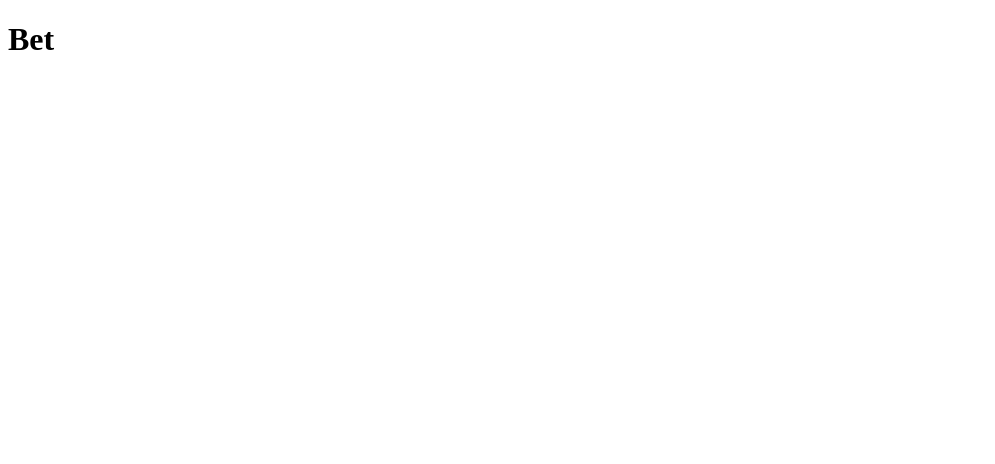
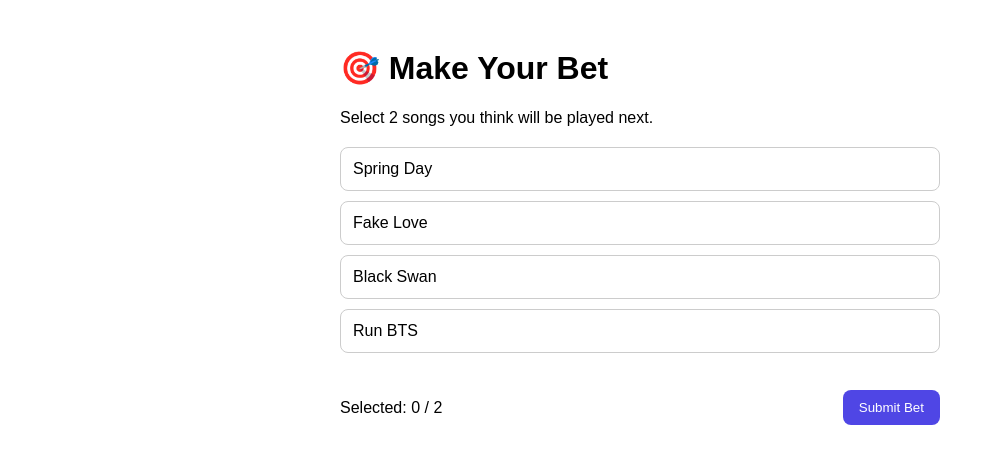
Before and after one commit to marcelaadriany/bts-songs-predictor, a React (Vite) app in the folder frontend/: page /bet in a window 1280 px wide. Shown: the top 464 px of the page, without its empty margins (0-995 px from the left). Built offline with nearby package versions, Linux system fonts and the light colour scheme.

Commit message:
feat: implement betting selection logic

```diff
--- /dev/null
+++ b/frontend/src/components/SongOption.tsx
@@ -0,0 +1,25 @@
+import type { Song } from "../types/Song";
+
+type Props = {
+  song: Song;
+  selected: boolean;
+  onSelect: (id: number) => void;
+};
+
+export default function SongOption({ song, selected, onSelect }: Props) {
+  return (
+    <div
+      onClick={() => onSelect(song.id)}
+      style={{
+        padding: "12px",
+        borderRadius: "8px",
+        border: selected ? "2px solid #4f46e5" : "1px solid #ccc",
+        backgroundColor: selected ? "#ede9fe" : "#fff",
+        cursor: "pointer",
+        transition: "0.2s",
+      }}
+    >
+      {song.name}
+    </div>
+  );
+}
--- a/frontend/src/pages/Bet.tsx
+++ b/frontend/src/pages/Bet.tsx
@@ -1,3 +1,108 @@
+import { useState } from "react";
+
+import SongOption from "../components/SongOption";
+import type { Song } from "../types/Song";
+
 export default function Bet() {
-  return <h1>Bet</h1>;
+  const songs: Song[] = [
+    { id: 1, name: "Dynamite", played: true },
+    { id: 2, name: "Butter", played: true },
+    { id: 3, name: "Spring Day", played: false },
+    { id: 4, name: "Fake Love", played: false },
+    { id: 5, name: "Black Swan", played: false },
+    { id: 6, name: "Run BTS", played: false },
+  ];
+
+  const availableSongs = songs.filter((song) => !song.played);
+
+  const [selectedSongs, setSelectedSongs] = useState<number[]>([]);
+
+  function handleSelect(songId: number) {
+    const alreadySelected = selectedSongs.includes(songId);
+
+    // remove seleção
+    if (alreadySelected) {
+      setSelectedSongs(selectedSongs.filter((id) => id !== songId));
+      return;
+    }
+
+    // impede mais de 2
+    if (selectedSongs.length >= 2) {
+      alert("You can only select 2 songs");
+      return;
+    }
+
+    // adiciona seleção
+    setSelectedSongs([...selectedSongs, songId]);
+  }
+
+  function handleSubmitBet() {
+    if (selectedSongs.length !== 2) {
+      alert("Select exactly 2 songs");
+      return;
+    }
+
+    console.log("Bet submitted:", selectedSongs);
+
+    alert("Bet submitted successfully!");
+  }
+
+  return (
+    <div style={styles.container}>
+      <h1>🎯 Make Your Bet</h1>
+
+      <p>Select 2 songs you think will be played next.</p>
+
+      <div style={styles.list}>
+        {availableSongs.map((song) => (
+          <SongOption
+            key={song.id}
+            song={song}
+            selected={selectedSongs.includes(song.id)}
+            onSelect={handleSelect}
+          />
+        ))}
+      </div>
+
+      <div style={styles.footer}>
+        <p>Selected: {selectedSongs.length} / 2</p>
+
+        <button style={styles.button} onClick={handleSubmitBet}>
+          Submit Bet
+        </button>
+      </div>
+    </div>
+  );
 }
+
+const styles = {
+  container: {
+    maxWidth: "600px",
+    margin: "0 auto",
+    padding: "20px",
+    fontFamily: "Arial",
+  },
+
+  list: {
+    display: "flex",
+    flexDirection: "column" as const,
+    gap: "10px",
+    marginTop: "20px",
+  },
+
+  footer: {
+    marginTop: "30px",
+    display: "flex",
+    justifyContent: "space-between",
+    alignItems: "center",
+  },
+
+  button: {
+    padding: "10px 16px",
+    border: "none",
+    backgroundColor: "#4f46e5",
+    color: "#fff",
+    borderRadius: "8px",
+    cursor: "pointer",
+  },
+};
```
